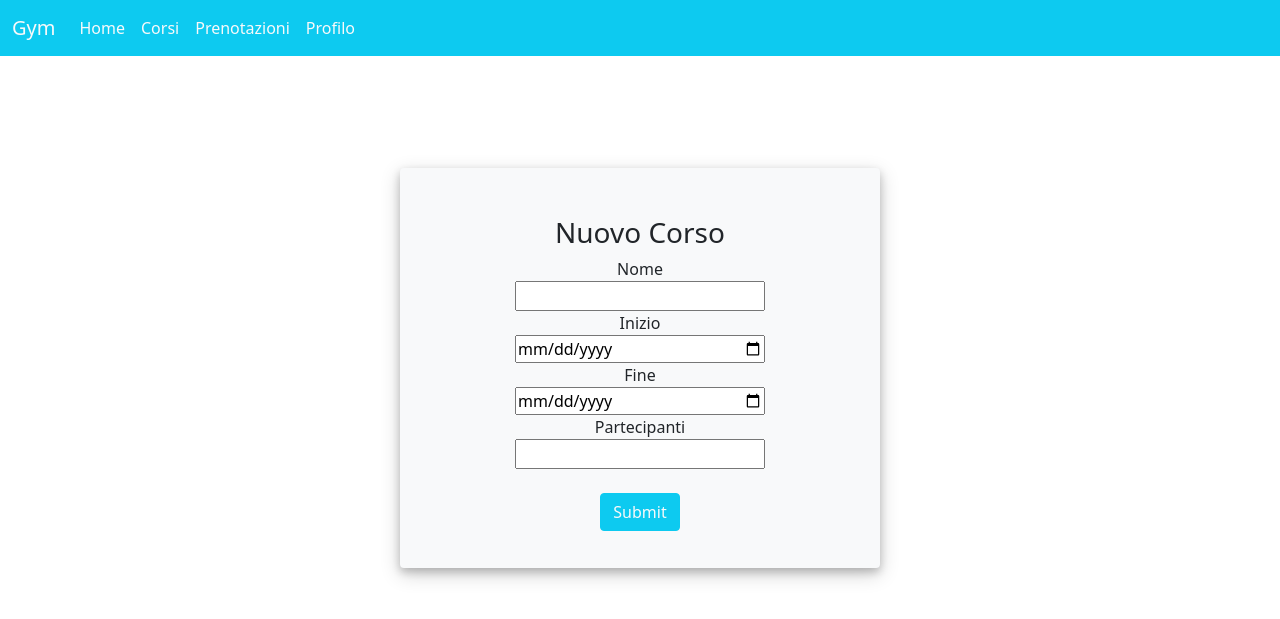
After one commit to Simojoviz/db_project, a Flask app: page /new_course in a window 1280 px wide. The commit adds this page. Shown: the top 619 px of the page. Run offline with Flask 2, Linux system fonts and the light colour scheme; a user stored in the database is signed in; tables that the repository leaves empty hold one stand-in row (values such as "Sample post"); some libraries are stand-ins or nearby versions.

Commit message:
add course by trainer

```diff
--- a/app.py
+++ b/app.py
@@ -201,7 +201,9 @@ def courses():
     try:
         session = Session()
         courses = get_course(session, all=True)
-        return render_template("courses.html", courses = courses)
+        if current_user.is_authenticated and get_trainer(session, id = current_user.id) is not None:
+            return render_template("courses.html", courses = courses, isTrainer=True)
+        return render_template("courses.html", courses = courses, isTrainer=False)
     except:
         session.rollback()
         raise
@@ -221,6 +223,35 @@ def course(course_name):
         cs = get_course_sign_up(session, user_id=u.id, course_id=c.id)
         return render_template("course.html", course = c, course_program = cp, shift = sh, course_sign_up = cs)
     return render_template("course.html", course = c, course_program = cp, shift = sh)
+
+@app.route('/new_course')
+def new_course():
+    session = Session()
+    if current_user.is_authenticated:
+        if get_trainer(session, id = current_user.id) is None:
+            return redirect(url_for('courses'))
+        else:
+            return render_template('add_course.html')
+
+@app.route('/new_course_form', methods=['GET', 'POST'])
+def new_course_form():
+    if request.method == 'POST':
+        session = Session()
+        try:
+            name = request.form['name']
+            starting = request.form['starting']
+            ending = request.form['ending']
+            max_partecipants = request.form['max_partecipants']
+            instructor_id = current_user.id
+            add_course(session, name=name, starting=starting, ending=ending, max_partecipants=max_partecipants, instructor_id=instructor_id)
+            session.commit()
+            return redirect(url_for('courses'))
+        except:
+            session.rollback()
+            raise
+        finally:
+            session.close()
+
 
 @app.route('/sign_up/<course_name>')
 def sign_up(course_name):
--- /dev/null
+++ b/templates/add_course.html
@@ -0,0 +1,33 @@
+{% extends 'base.html' %}
+
+{% block pagebody %}
+<div class="container">
+  <div class="card bg-light" style="width: 30rem; height: 25rem; margin: auto; margin-top: 10%; border: hidden; box-shadow: 0 4px 8px 0 rgba(0, 0, 0, 0.2), 0 6px 20px 0 rgba(0, 0, 0, 0.19);">
+    <div class="card-body">
+      <div class="container text-center" style="margin-top: 2rem;">
+        <h3 class="card-title">Nuovo Corso</h3>
+        <form action="/new_course_form" method="POST">
+          Nome
+          <br>
+          <input name="name" type="text" style="width: 250px;">
+          <br>
+          Inizio
+          <br>
+          <input name="starting" type="date" style="width: 250px;">
+          <br>
+          Fine
+          <br>
+          <input name="ending" type="date" style="width: 250px;">
+          <br>
+          Partecipanti
+          <br>
+          <input name="max_partecipants" type="number" min="1" style="width: 250px;">
+          <br>
+          <br>
+          <input type="submit" class="btn btn-info text-light">
+        </form>
+      </div>
+    </div>
+  </div>
+</div>
+{% endblock %}
```
Also changed, not shown: templates/courses.html (+10 -2 lines).
